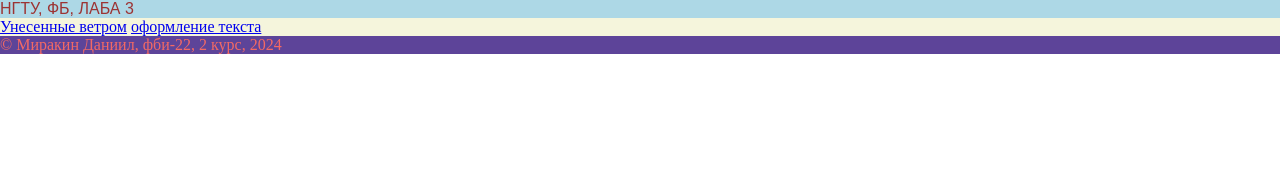
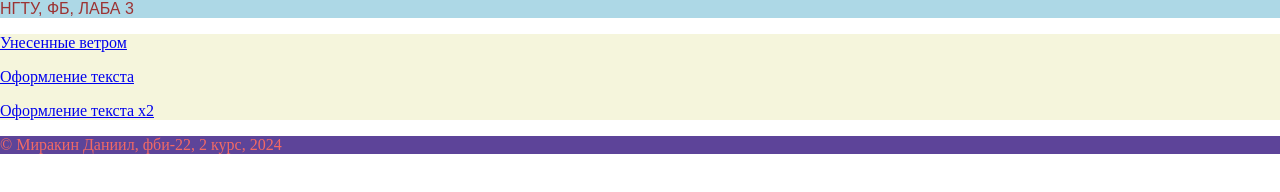
Before and after one commit to Lokhorras/Lokhorras, a plain HTML site: page lab3/lab3.html in a window 1280 px wide. Drawn offline with Linux system fonts and the light colour scheme.

Commit message:
правка

```diff
--- a/lab3/lab3.html
+++ b/lab3/lab3.html
@@ -18,8 +18,9 @@
 
 
     <main>
-        <a href= "gone.html"> Унесенные ветром</a>
-        <a href="../lab3/text.html"> оформление текста</a>
+        <p><a href= "gone.html"> Унесенные ветром</a> </p>
+        <p><a href="../lab3/text.html"> Оформление текста</a></p>
+        <p><a href="lab3/citations.html"> Оформление текста x2</a></p>
     </main>
 
     <footer>
```
